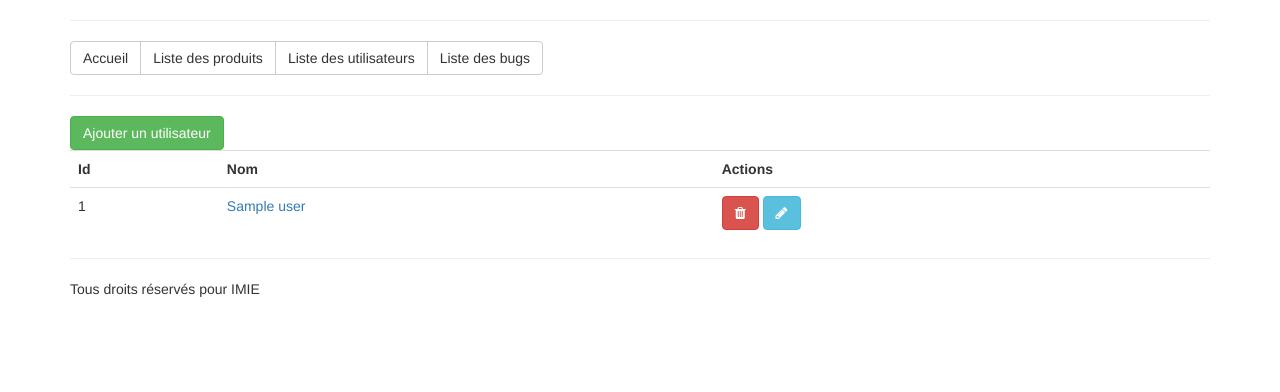
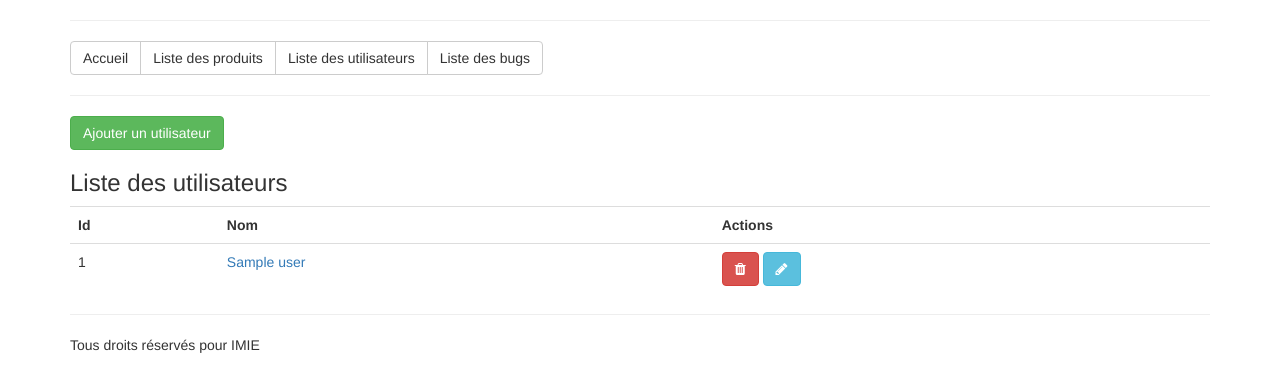
Before and after one commit to imie-source/ITDSL04Doctrine, a PHP site: template src/View/user/indexView.php in a window 1280 px wide. Shown: the part 60-452 px from the top of the page. Run offline with PHP 8.4, Linux system fonts and the light colour scheme; the template is opened without the code that fills it: most values are stand-ins (such as "Sample title", 1, 10 or a date in 2020); some libraries are stand-ins or nearby versions.

Commit message:
Title added

```diff
--- a/src/View/product/indexView.php
+++ b/src/View/product/indexView.php
@@ -1,4 +1,5 @@
 <a href="<?= PATH ?>/index.php/product/add" class="btn btn-success">Ajouter un produit</a>
+<h3>Liste des produits</h3>
 <table class="table">
     <tr>
         <th>Id</th>
--- a/src/View/user/indexView.php
+++ b/src/View/user/indexView.php
@@ -1,4 +1,5 @@
 <a href="<?= PATH ?>/index.php/user/add" class="btn btn-success">Ajouter un utilisateur</a>
+<h3>Liste des utilisateurs</h3>
 <table class="table">
     <tr>
         <th>Id</th>
```
